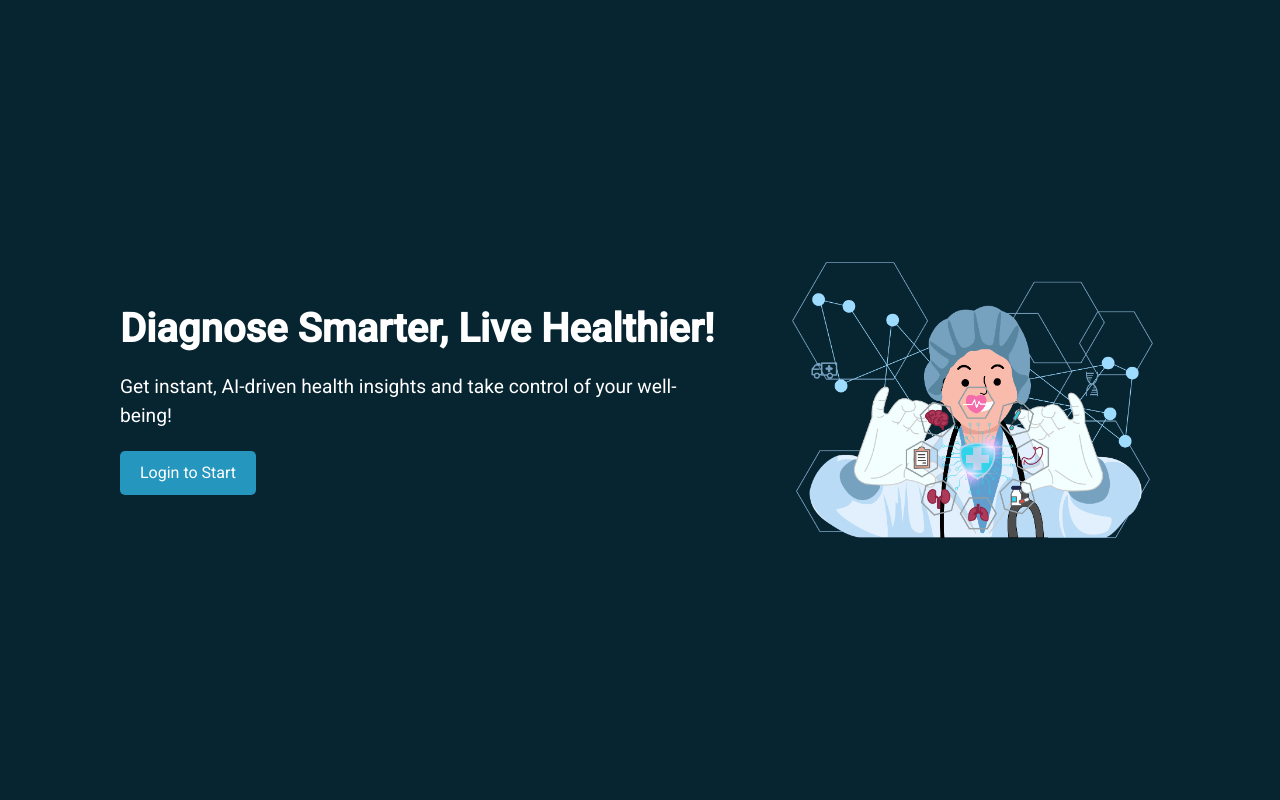
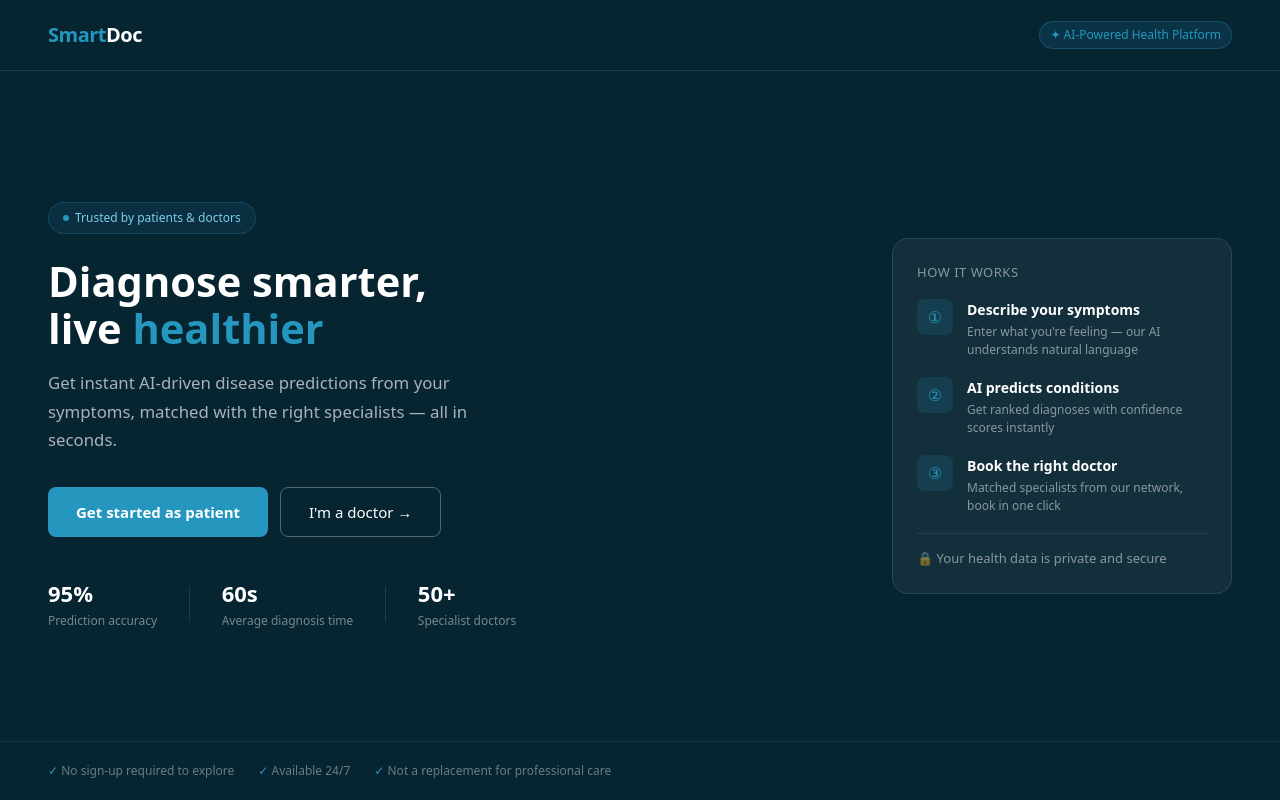
Before and after one commit to VKwamboka/patient_service_frontend, an Angular app in the folder disease-prediction-app/: page / in a window 1280 px wide. Built offline with nearby package versions, Linux system fonts and the light colour scheme.

Commit message:
updated endpoints url

```diff
--- a/disease-prediction-app/src/app/authentication/landing/landing.component.css
+++ b/disease-prediction-app/src/app/authentication/landing/landing.component.css
@@ -1,4 +1,4 @@
-.landing-page {
+/* .landing-page {
     background-color: #072431;
     height: 100vh;
     display: flex;
@@ -49,3 +49,235 @@
     max-width: 80%;
     height: auto;
   }
+   */
+   .landing-page {
+  background-color: #072431;
+  min-height: 100vh;
+  display: flex;
+  flex-direction: column;
+  color: white;
+  font-family: system-ui, sans-serif;
+}
+
+.navbar {
+  display: flex;
+  align-items: center;
+  justify-content: space-between;
+  padding: 20px 48px;
+  border-bottom: 0.5px solid rgba(255, 255, 255, 0.1);
+}
+
+.nav-logo {
+  font-size: 20px;
+  font-weight: 700;
+  color: #2596BE;
+  letter-spacing: -0.5px;
+}
+
+.nav-logo span {
+  color: white;
+}
+
+.nav-badge {
+  font-size: 12px;
+  background: rgba(37, 150, 190, 0.15);
+  color: #2596BE;
+  border: 0.5px solid rgba(37, 150, 190, 0.3);
+  padding: 4px 10px;
+  border-radius: 20px;
+}
+
+.hero {
+  display: flex;
+  align-items: center;
+  justify-content: space-between;
+  padding: 60px 48px 40px;
+  gap: 40px;
+  flex: 1;
+}
+
+.hero-left {
+  flex: 1;
+  max-width: 520px;
+}
+
+.trust-pill {
+  display: inline-flex;
+  align-items: center;
+  gap: 6px;
+  background: rgba(37, 150, 190, 0.1);
+  border: 0.5px solid rgba(37, 150, 190, 0.25);
+  border-radius: 20px;
+  padding: 6px 14px;
+  font-size: 12px;
+  color: #7ecde8;
+  margin-bottom: 24px;
+}
+
+.dot {
+  width: 6px;
+  height: 6px;
+  background: #2596BE;
+  border-radius: 50%;
+}
+
+h1 {
+  font-size: 2.6rem;
+  font-weight: 800;
+  line-height: 1.15;
+  margin-bottom: 16px;
+  color: white;
+}
+
+h1 .accent {
+  color: #2596BE;
+}
+
+.subtitle {
+  font-size: 1.05rem;
+  color: rgba(255, 255, 255, 0.65);
+  line-height: 1.7;
+  margin-bottom: 32px;
+  max-width: 420px;
+}
+
+.buttons {
+  display: flex;
+  gap: 12px;
+  margin-bottom: 40px;
+}
+
+.btn-primary {
+  background: #2596BE !important;
+  color: white !important;
+  border: none !important;
+  padding: 13px 28px !important;
+  border-radius: 8px !important;
+  font-size: 15px !important;
+  font-weight: 600 !important;
+  cursor: pointer;
+}
+
+.btn-primary:hover {
+  background: #1e7fa3 !important;
+}
+
+.btn-secondary {
+  background: transparent !important;
+  color: white !important;
+  border: 0.5px solid rgba(255, 255, 255, 0.3) !important;
+  padding: 13px 28px !important;
+  border-radius: 8px !important;
+  font-size: 15px !important;
+  cursor: pointer;
+}
+
+.btn-secondary:hover {
+  border-color: rgba(255, 255, 255, 0.6) !important;
+}
+
+.stats {
+  display: flex;
+  gap: 32px;
+  align-items: center;
+}
+
+.stat-val {
+  font-size: 22px;
+  font-weight: 700;
+  color: white;
+}
+
+.stat-lbl {
+  font-size: 12px;
+  color: rgba(255, 255, 255, 0.45);
+  margin-top: 2px;
+}
+
+.stat-divider {
+  width: 0.5px;
+  height: 36px;
+  background: rgba(255, 255, 255, 0.1);
+}
+
+.hero-right {
+  flex: 0 0 340px;
+}
+
+.feature-card {
+  background: rgba(255, 255, 255, 0.05);
+  border: 0.5px solid rgba(255, 255, 255, 0.1);
+  border-radius: 16px;
+  padding: 24px;
+}
+
+.card-title {
+  font-size: 13px;
+  color: rgba(255, 255, 255, 0.5);
+  margin-bottom: 16px;
+  text-transform: uppercase;
+  letter-spacing: 0.5px;
+}
+
+.feature-row {
+  display: flex;
+  align-items: flex-start;
+  gap: 14px;
+  margin-bottom: 18px;
+}
+
+.feature-icon {
+  width: 36px;
+  height: 36px;
+  border-radius: 8px;
+  background: rgba(37, 150, 190, 0.15);
+  display: flex;
+  align-items: center;
+  justify-content: center;
+  flex-shrink: 0;
+  color: #2596BE;
+  font-size: 16px;
+}
+
+.feature-title {
+  font-size: 14px;
+  font-weight: 600;
+  color: white;
+  margin-bottom: 3px;
+}
+
+.feature-desc {
+  font-size: 12px;
+  color: rgba(255, 255, 255, 0.5);
+  line-height: 1.5;
+}
+
+.card-divider {
+  height: 0.5px;
+  background: rgba(255, 255, 255, 0.08);
+  margin: 16px 0;
+}
+
+.privacy-note {
+  font-size: 13px;
+  color: rgba(255, 255, 255, 0.5);
+}
+
+.bottom-bar {
+  padding: 20px 48px;
+  border-top: 0.5px solid rgba(255, 255, 255, 0.08);
+}
+
+.trust-items {
+  display: flex;
+  gap: 24px;
+}
+
+.trust-item {
+  font-size: 12px;
+  color: rgba(255, 255, 255, 0.4);
+}
+
+.trust-item::first-letter {
+  color: #2596BE;
+}
--- a/disease-prediction-app/src/app/authentication/landing/landing.component.html
+++ b/disease-prediction-app/src/app/authentication/landing/landing.component.html
@@ -1,25 +1,73 @@
 <div class="landing-page">
-    <nav class="navbar">
-      <!-- <img src="assets/logo.png" alt="Logo" class="logo"> -->
-    </nav>
+  <nav class="navbar">
+    <div class="nav-logo">Smart<span>Doc</span></div>
+    <div class="nav-badge">✦ AI-Powered Health Platform</div>
+  </nav>
 
-    <div class="container">
-      <div class="row align-items-center">
-        <!-- Left Side -->
-        <div class="col-md-7 text-left text-white">
-          <h1>Diagnose Smarter, Live Healthier!</h1>
-          <p>Get instant, AI-driven health insights and take control of your well-being!</p>
-          <div class="buttons">
-            <button mat-button color="primary" class="btn-custom" routerLink="/login/patient">Login to Start</button>
-            <!-- <button mat-button color="primary" class="btn-custom" routerLink="/login/doctor">Login as Doctor</button> -->
-          </div>
-
+  <div class="hero">
+    <div class="hero-left">
+      <div class="trust-pill">
+        <div class="dot"></div> Trusted by patients &amp; doctors
+      </div>
+      <h1>Diagnose smarter,<br>live <span class="accent">healthier</span></h1>
+      <p class="subtitle">Get instant AI-driven disease predictions from your symptoms, matched with the right specialists — all in seconds.</p>
+      <div class="buttons">
+        <button mat-button class="btn-primary" routerLink="/login/patient">Get started as patient</button>
+        <button mat-button class="btn-secondary" routerLink="/login/doctor">I'm a doctor →</button>
+      </div>
+      <div class="stats">
+        <div class="stat">
+          <div class="stat-val">95%</div>
+          <div class="stat-lbl">Prediction accuracy</div>
         </div>
-
-        <!-- Right Side -->
-        <div class="col-md-5 text-center">
-            <img src="/doctor1.png" alt="Health Illustration" class="landing-image">
+        <div class="stat-divider"></div>
+        <div class="stat">
+          <div class="stat-val">60s</div>
+          <div class="stat-lbl">Average diagnosis time</div>
+        </div>
+        <div class="stat-divider"></div>
+        <div class="stat">
+          <div class="stat-val">50+</div>
+          <div class="stat-lbl">Specialist doctors</div>
         </div>
       </div>
     </div>
+
+    <div class="hero-right">
+      <div class="feature-card">
+        <div class="card-title">How it works</div>
+        <div class="feature-row">
+          <div class="feature-icon">①</div>
+          <div>
+            <div class="feature-title">Describe your symptoms</div>
+            <div class="feature-desc">Enter what you're feeling — our AI understands natural language</div>
+          </div>
+        </div>
+        <div class="feature-row">
+          <div class="feature-icon">②</div>
+          <div>
+            <div class="feature-title">AI predicts conditions</div>
+            <div class="feature-desc">Get ranked diagnoses with confidence scores instantly</div>
+          </div>
+        </div>
+        <div class="feature-row">
+          <div class="feature-icon">③</div>
+          <div>
+            <div class="feature-title">Book the right doctor</div>
+            <div class="feature-desc">Matched specialists from our network, book in one click</div>
+          </div>
+        </div>
+        <div class="card-divider"></div>
+        <div class="privacy-note">🔒 Your health data is private and secure</div>
+      </div>
+    </div>
   </div>
+
+  <div class="bottom-bar">
+    <div class="trust-items">
+      <span class="trust-item">✓ No sign-up required to explore</span>
+      <span class="trust-item">✓ Available 24/7</span>
+      <span class="trust-item">✓ Not a replacement for professional care</span>
+    </div>
+  </div>
+</div>
```
